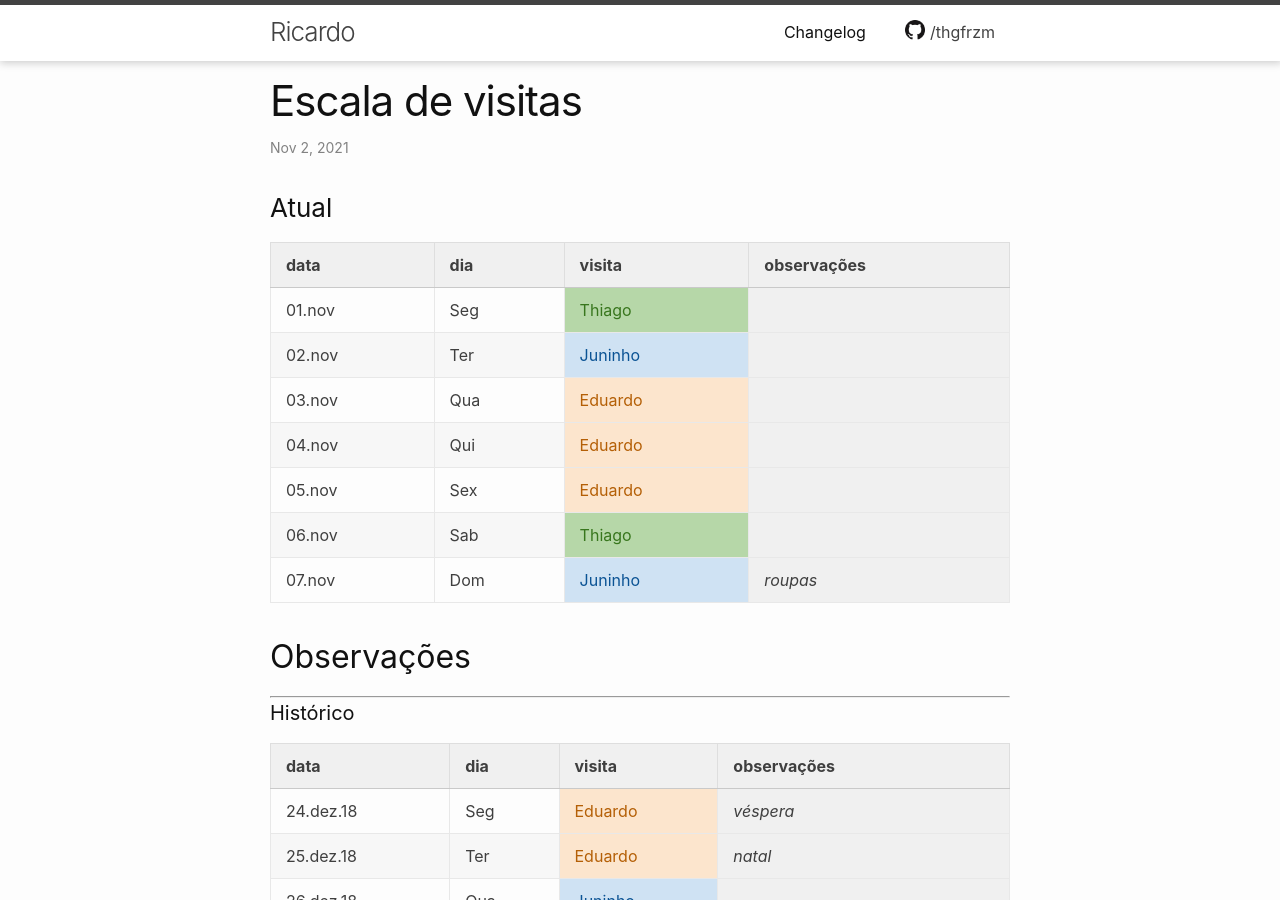
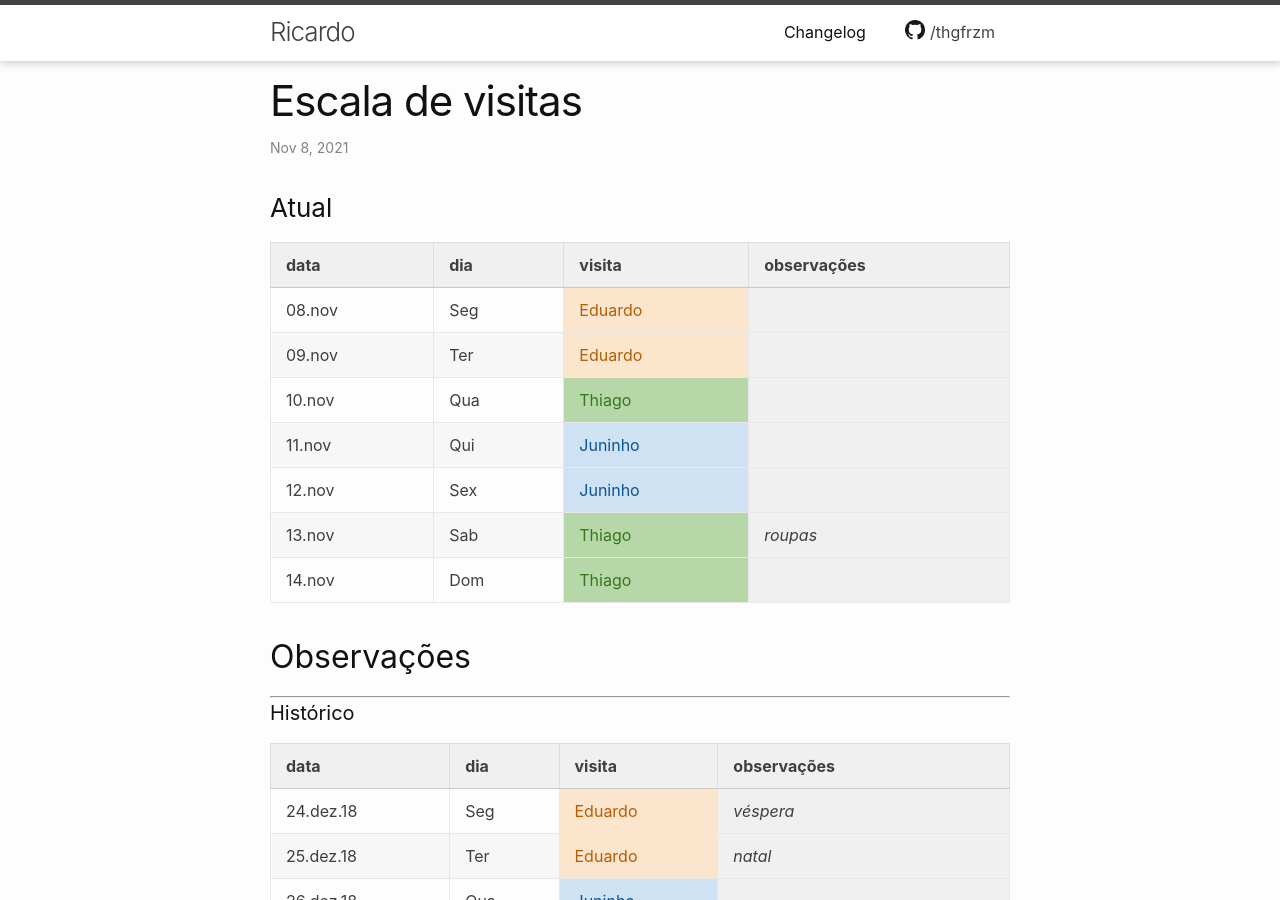
Before and after one commit to thgfrzm/ricardo, a Jekyll site: the page built from _posts/2018-12-23-escala-visitas.markdown, in a window 1280 px wide and 900 px high. Built offline with Jekyll 4.4.1, drawn with Linux system fonts in a browser that asks for light colours; some of the changed text lies outside the part shown.

Commit message:
Update 2018-12-23-escala-visitas.markdown

```diff
--- a/_posts/2018-12-23-escala-visitas.markdown
+++ b/_posts/2018-12-23-escala-visitas.markdown
@@ -1,7 +1,7 @@
 ---
 layout: post
 title:  "Escala de visitas"
-date:   2021-11-02 00:00:00 -0300
+date:   2021-11-08 00:00:00 -0300
 categories: agenda
 ---
 <!--
@@ -15,13 +15,13 @@
 
 | data   | dia | visita  | observações |
 | ------ | --- | ------- | ----------- |
-| 01.nov | Seg | Thiago  |             |
-| 02.nov | Ter | Juninho |             |
-| 03.nov | Qua | Eduardo |             |
-| 04.nov | Qui | Eduardo |             |
-| 05.nov | Sex | Eduardo |             |
-| 06.nov | Sab | Thiago  |             |
-| 07.nov | Dom | Juninho | _roupas_    |
+| 08.nov | Seg | Eduardo |             |
+| 09.nov | Ter | Eduardo |             |
+| 10.nov | Qua | Thiago  |             |
+| 11.nov | Qui | Juninho |             |
+| 12.nov | Sex | Juninho |             |
+| 13.nov | Sab | Thiago  | _roupas_    |
+| 14.nov | Dom | Thiago  |             |
 
 ## Observações
 
@@ -1075,3 +1075,10 @@
 | 29.out    | Sex | Thiago      | _roupas_            |
 | 30.out    | Sab | Thiago      |                     |
 | 31.out    | Dom | Thiago      |                     |
+| 01.nov    | Seg | Thiago      |                     |
+| 02.nov    | Ter | Juninho     |                     |
+| 03.nov    | Qua | Eduardo     |                     |
+| 04.nov    | Qui | Eduardo     |                     |
+| 05.nov    | Sex | Eduardo     |                     |
+| 06.nov    | Sab | Thiago      |                     |
+| 07.nov    | Dom | Juninho     | _roupas_            |
```
